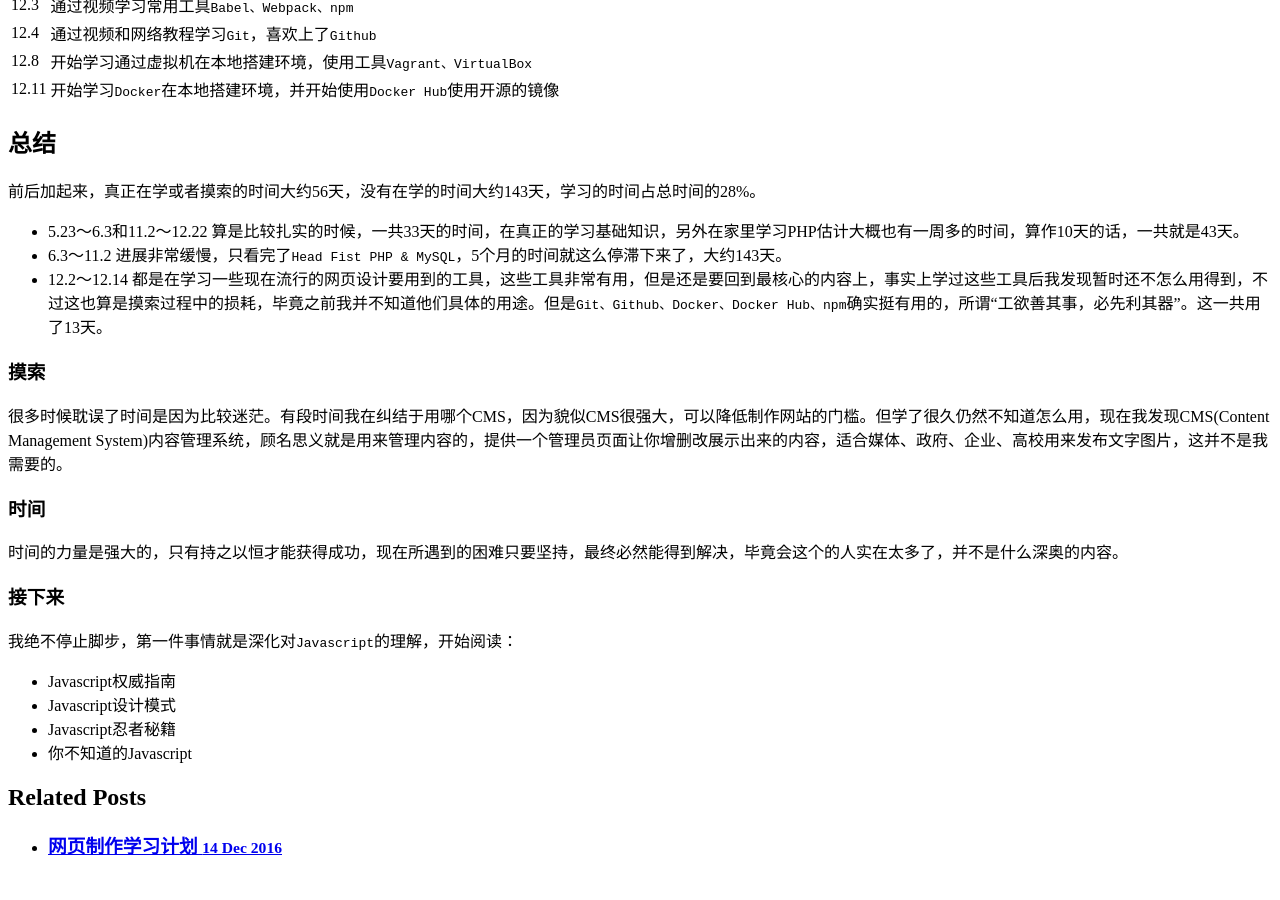
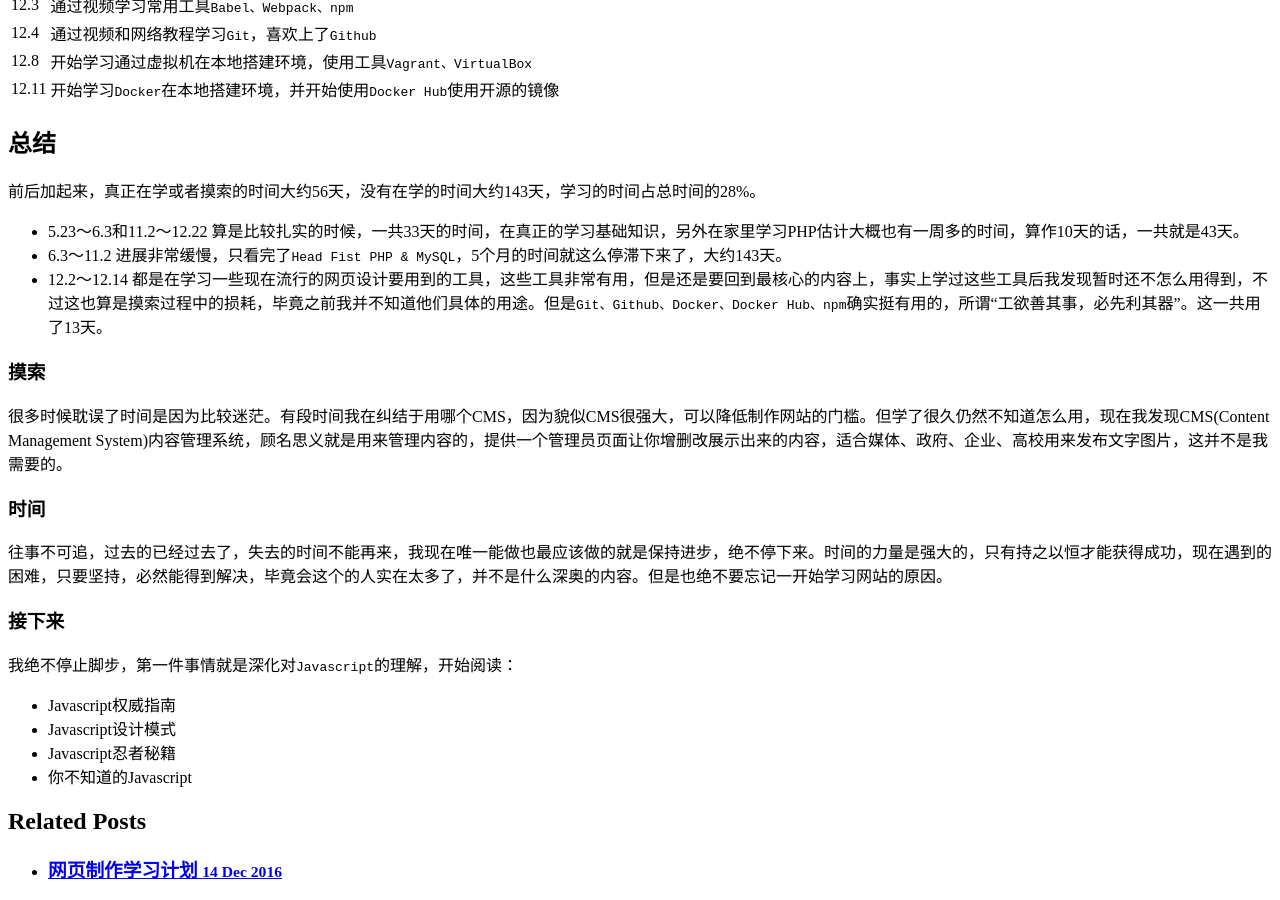
Before and after one commit to jasonzhouu/old-github-pages, a Jekyll site: the page built from _posts/2016-12-14-front-end-learning-path-in-2016.md, in a window 1280 px wide and 900 px high, scrolled down 665 px. Built offline with Jekyll 4.4.1, drawn with Linux system fonts in a browser that asks for light colours; comment, search, counter and statistics services are not loaded; before the commit the page ends 1541 px from its top, so only the background shows below that.

Commit message:
Update 2016-12-14-front-end-learning-path-in-2016.md

```diff
--- a/_posts/2016-12-14-front-end-learning-path-in-2016.md
+++ b/_posts/2016-12-14-front-end-learning-path-in-2016.md
@@ -33,7 +33,7 @@ title: "2016年网页制作学习路径"
 很多时候耽误了时间是因为比较迷茫。有段时间我在纠结于用哪个CMS，因为貌似CMS很强大，可以降低制作网站的门槛。但学了很久仍然不知道怎么用，现在我发现CMS(Content Management System)内容管理系统，顾名思义就是用来管理内容的，提供一个管理员页面让你增删改展示出来的内容，适合媒体、政府、企业、高校用来发布文字图片，这并不是我需要的。
 
 ### 时间
-时间的力量是强大的，只有持之以恒才能获得成功，现在所遇到的困难只要坚持，最终必然能得到解决，毕竟会这个的人实在太多了，并不是什么深奥的内容。
+往事不可追，过去的已经过去了，失去的时间不能再来，我现在唯一能做也最应该做的就是保持进步，绝不停下来。时间的力量是强大的，只有持之以恒才能获得成功，现在遇到的困难，只要坚持，必然能得到解决，毕竟会这个的人实在太多了，并不是什么深奥的内容。但是也绝不要忘记一开始学习网站的原因。
 
 ### 接下来
 我绝不停止脚步，第一件事情就是深化对`Javascript`的理解，开始阅读：
```
